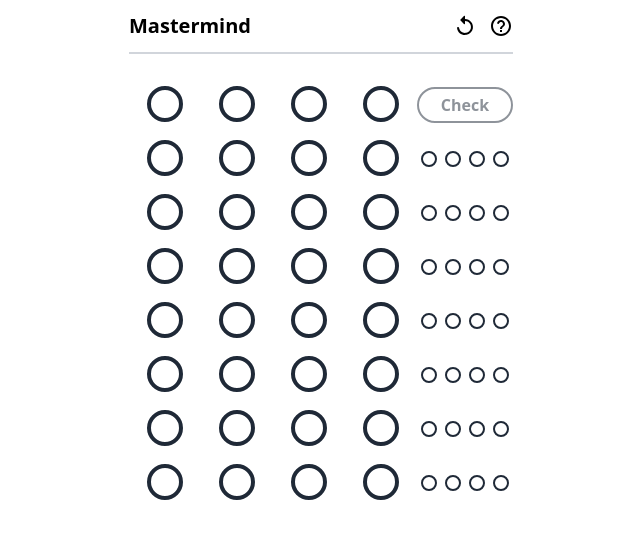
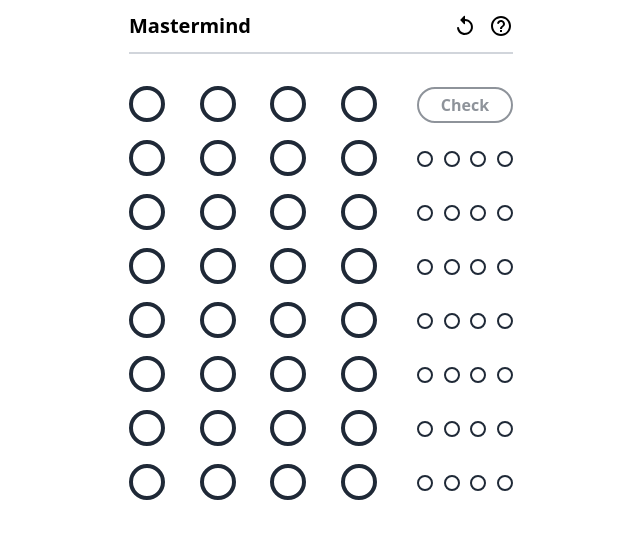
Before and after one commit to sajadhsm/mastermind, a React (Vite) app: page / in a window 1280 px wide. Shown: the top 538 px of the page, without its empty margins (319-959 px from the left). Built offline with nearby package versions, Linux system fonts and the light colour scheme.

Commit message:
chore: minor spacing adjustments

```diff
--- a/src/components/Board.tsx
+++ b/src/components/Board.tsx
@@ -50,7 +50,7 @@
           row.guesses.every(Boolean) && !row.hints.every(Boolean);
 
         return (
-          <div key={index} className="flex justify-between py-2">
+          <div key={index} className="flex justify-between gap-4 sm:gap-10 py-2">
             <Guesses
               isActive={isActive}
               guesses={row.guesses}
--- a/src/components/Guesses.tsx
+++ b/src/components/Guesses.tsx
@@ -18,7 +18,7 @@
   }
 
   return (
-    <div className="flex justify-around items-center flex-1">
+    <div className="flex justify-between items-center flex-1">
       {guesses.map((guess, index) => (
         <div key={index} className="relative">
           <button
--- a/src/components/Hints.tsx
+++ b/src/components/Hints.tsx
@@ -7,7 +7,7 @@
   onCheckClick: () => void;
 }> = ({ hints, showCheck, canCheck, onCheckClick }) => {
   return (
-    <div className="flex justify-center items-center w-24">
+    <div className="flex justify-between items-center w-20 sm:w-24">
       {showCheck ? (
         <button
           disabled={!canCheck}
@@ -31,7 +31,7 @@
   return (
     <div
       className={
-        "w-4 h-4 mx-1 rounded-full border-2 border-gray-800 " +
+        "w-4 h-4 rounded-full border-2 border-gray-800 " +
         (hint === MATCH.OK
           ? "bg-green-600"
           : hint === MATCH.MISPLACED
```
